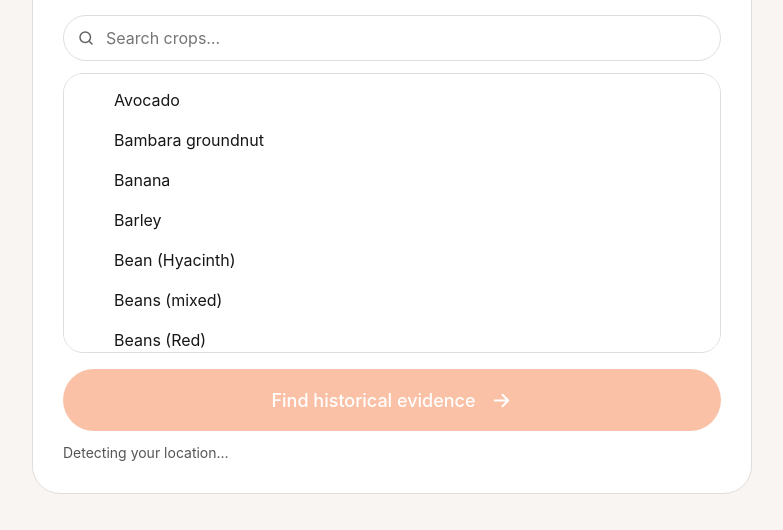
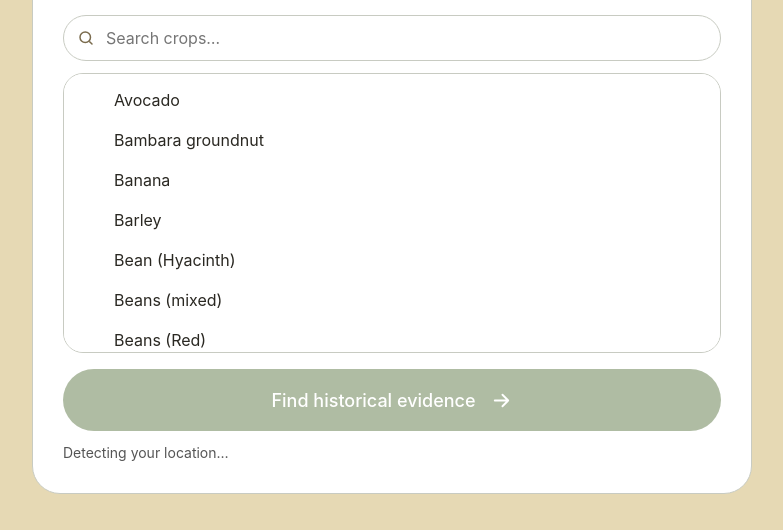
Before and after one commit to clschalkwyk/atf-cape-code-hackathon-2026, a plain HTML site: page index.html in a window 1280 px wide. Shown: the part 547-1077 px from the top of the page, without its empty margins (248-1031 px from the left). Drawn offline with Linux system fonts and the light colour scheme.

Commit message:
Apply Cappy can color palette — agricultural green/orange theme
Replace placeholder Cappy orange with the user-confirmed palette extracted
from the Cappy can image, adapted for an agricultural app:
- Primary: leaf green #385819 (headers, primary buttons)
- Secondary: harvest orange #b65512 (warm accents)
- Accent/alerts: bright orange-red #a72503 (warnings, strong CTA)
- Text: deep charcoal #2a2822
- Background: soft off-white #f4f1e8
- Surface: warm beige #e6d9b4
- Muted text/borders: #7a6b4d

Update manifest theme_color (#385819) and background_color (#f4f1e8).
Update SVG icon background to match green theme.
Bump service worker cache to v3.

Co-authored-by: Copilot App <223556219+Copilot@users.noreply.github.com>

```diff
--- a/index.html
+++ b/index.html
@@ -3,7 +3,7 @@
   <head>
     <meta charset="utf-8">
     <meta name="viewport" content="width=device-width, initial-scale=1">
-    <meta name="theme-color" content="#ffffff">
+    <meta name="theme-color" content="#385819">
     <meta name="description" content="Tyala Africa — historical crop planting evidence for your location, from public agricultural records.">
     <link rel="manifest" href="./manifest.webmanifest">
     <link rel="icon" href="./assets/farmer-home.svg" type="image/svg+xml">
--- a/service-worker.js
+++ b/service-worker.js
@@ -1,4 +1,4 @@
-const CACHE_NAME = "tyala-africa-v2";
+const CACHE_NAME = "tyala-africa-v3";
 const APP_SHELL = [
   "./",
   "./index.html",
--- a/styles.css
+++ b/styles.css
@@ -7,27 +7,27 @@
    ────────────────────────────────────────────────────────────────────── */
 
 :root {
-  /* Brand palette (from Cappy can — adjust if final values differ) */
-  --brand-primary: #f26522;      /* Cappy orange */
-  --brand-primary-dark: #c44a14;
-  --brand-secondary: #ffd200;    /* Cappy yellow */
-  --brand-accent: #e2231a;       /* Cappy red */
-  --brand-light: #fff4ec;        /* warm peach tint */
-  --brand-surface: #f8f5f2;      /* warm off-white */
+  /* Brand palette — extracted from Cappy can, adapted for agriculture */
+  --brand-primary: #385819;        /* Leaf green — headers, primary buttons */
+  --brand-primary-dark: #284012;   /* Darker green for hover/active */
+  --brand-secondary: #b65512;      /* Harvest orange — secondary buttons, warm accents */
+  --brand-accent: #a72503;         /* Bright orange-red — alerts, warnings, strong CTA */
+  --brand-light: #f4f1e8;          /* Soft off-white background */
+  --brand-surface: #e6d9b4;        /* Warm beige — cards, highlight surfaces */
 
   /* Neutrals */
-  --ink: #171717;
+  --ink: #2a2822;                  /* Deep charcoal — main text, headings */
   --ink-soft: #555;
-  --ink-muted: #626262;
-  --line: #dedede;
+  --ink-muted: #7a6b4d;            /* Muted brown — secondary labels, borders */
+  --line: #c8cbc2;                 /* Soft cream — borders */
   --surface: #fff;
-  --surface-alt: #f2f2f2;
+  --surface-alt: #f4f1e8;
 
   /* Semantic */
-  --color-low: #b8541a;
-  --color-moderate: #c69214;
-  --color-high: #2d8a3e;
-  --color-error: #c0392b;
+  --color-low: #a72503;            /* Alert red — low evidence */
+  --color-moderate: #b65512;       /* Harvest orange — moderate evidence */
+  --color-high: #385819;           /* Leaf green — high evidence */
+  --color-error: #a72503;          /* Alert red — errors */
 
   /* Radii */
   --r-screen: 28px;
```
Also changed, not shown: assets/farmer-home.svg, manifest.webmanifest.
